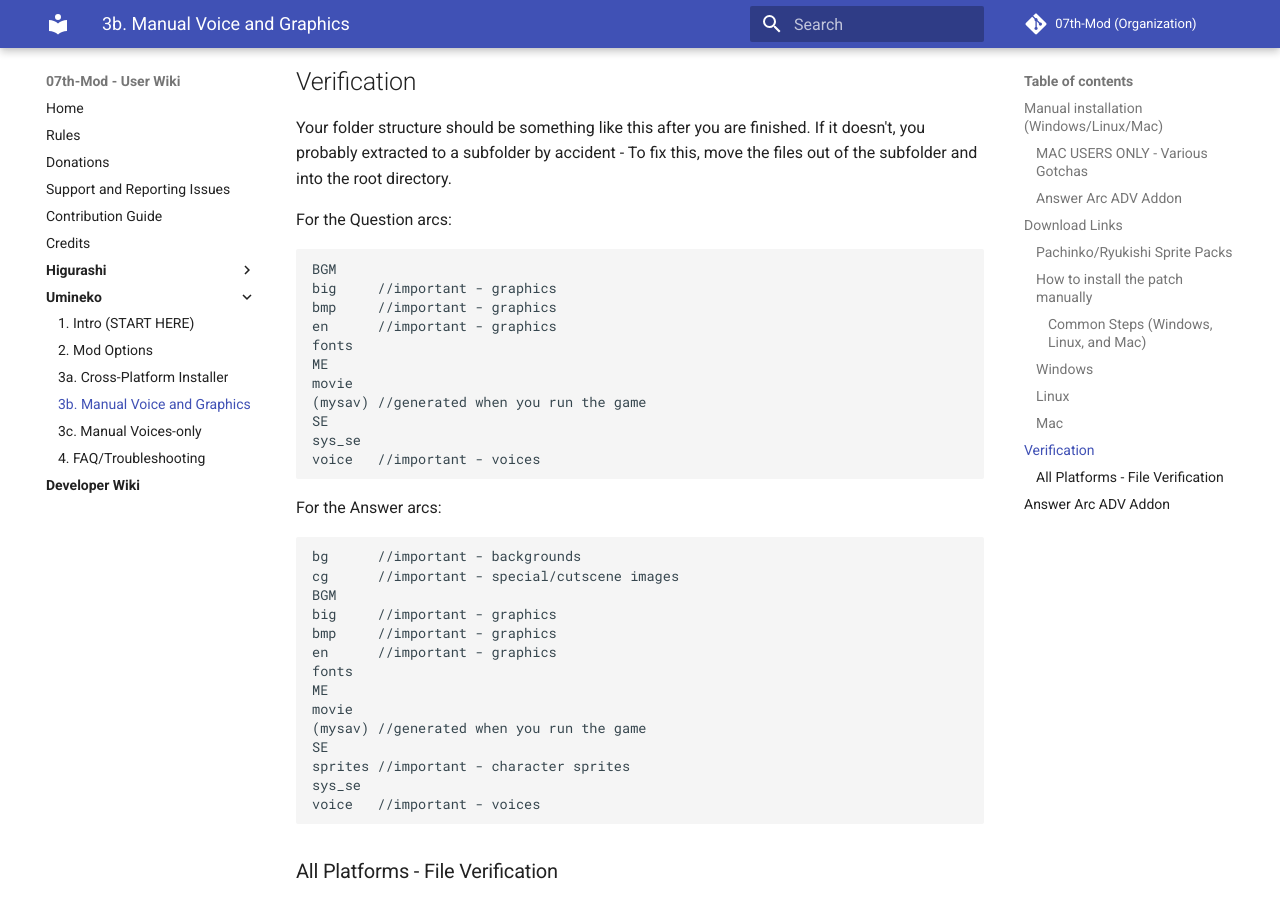
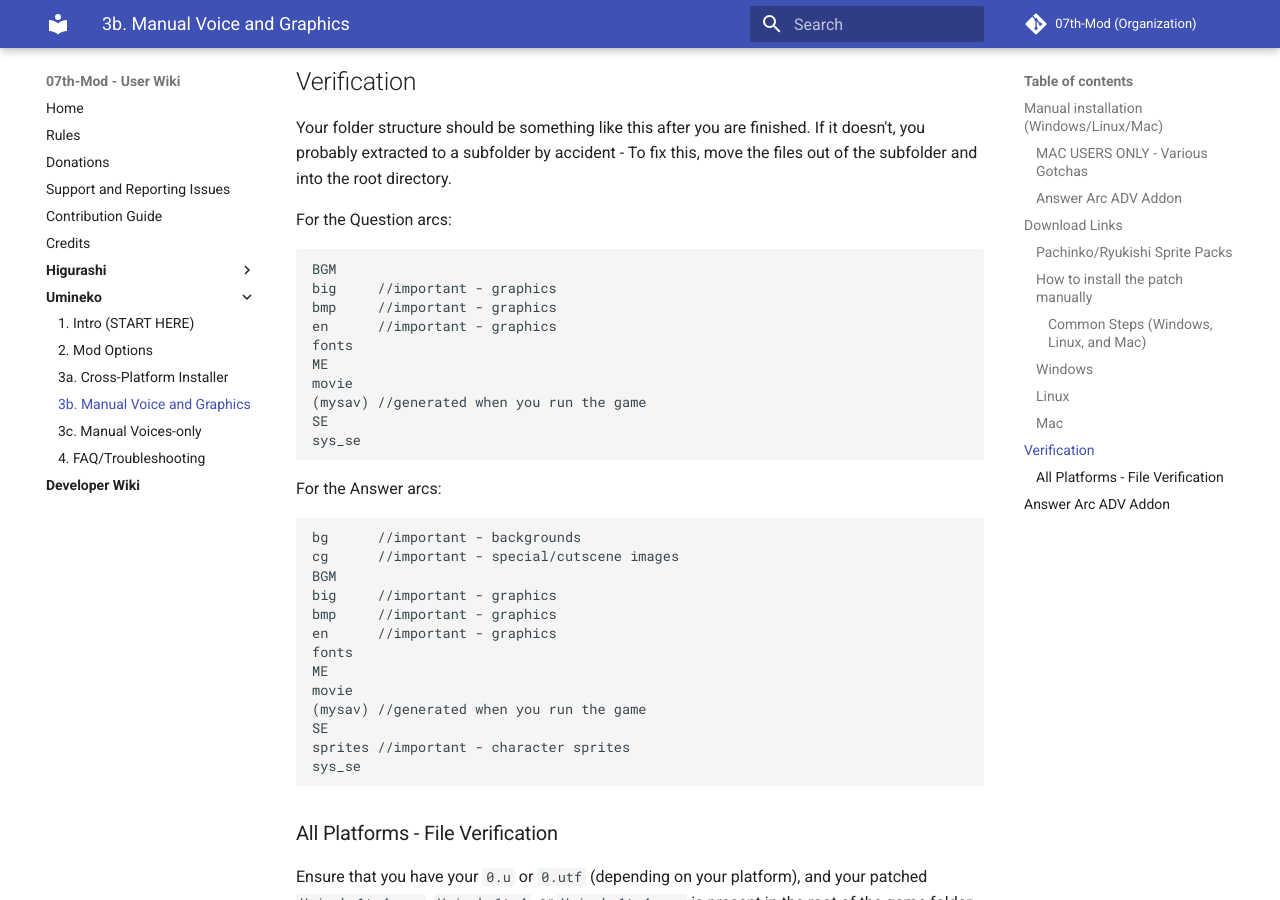
Before and after one commit to 07th-mod/wiki, an MkDocs documentation site: the page built from docs/Umineko/Umineko-Part-1---Voice-and-Graphics-Patch.md, in a window 1280 px wide and 900 px high, scrolled down 3444 px. Built offline with MkDocs 1.6.1 and Material for MkDocs 9.7.7, drawn with Linux system fonts in a browser that asks for light colours; some of the changed lines change nothing that is shown; some of the changed text lies outside the part shown.

Commit message:
Fix some of the instructions

````diff
--- a/docs/Umineko/Umineko-Part-1---Voice-and-Graphics-Patch.md
+++ b/docs/Umineko/Umineko-Part-1---Voice-and-Graphics-Patch.md
@@ -114,8 +114,8 @@
         - For the Answer arcs, the Rolling Update
 
 3. When you extracted the voice archive, it should have generated an `arc4.nsa` and `arc5.nsa` file.
-If you have the MangaGamer release, you MUST rename this file to `arc1.nsa` and `arc2.nsa` so the game will detect it (otherwise you will get no voices).
-**Steam users can skip this step** (they should already have an `arc1.nsa`, `arc2.nsa`, and `arc3.nsa` in their game folder).
+If you have the MangaGamer release, you MUST rename these files to `arc1.nsa` and `arc2.nsa` for the game to detect them (otherwise you will get no voices).
+**Steam users must skip this step** (they should already have an `arc1.nsa`, `arc2.nsa`, and `arc3.nsa` in their game folder).
 
 4. Rename the file ``0.utf`` inside your Umineko folder to ``0_old.utf`` (Backup the original script)
 
@@ -171,7 +171,6 @@
 (mysav) //generated when you run the game
 SE
 sys_se
-voice   //important - voices
 ```
 
 For the Answer arcs:
@@ -190,7 +189,6 @@
 SE
 sprites //important - character sprites
 sys_se
-voice   //important - voices
 ```
 
 ### All Platforms - File Verification
````
